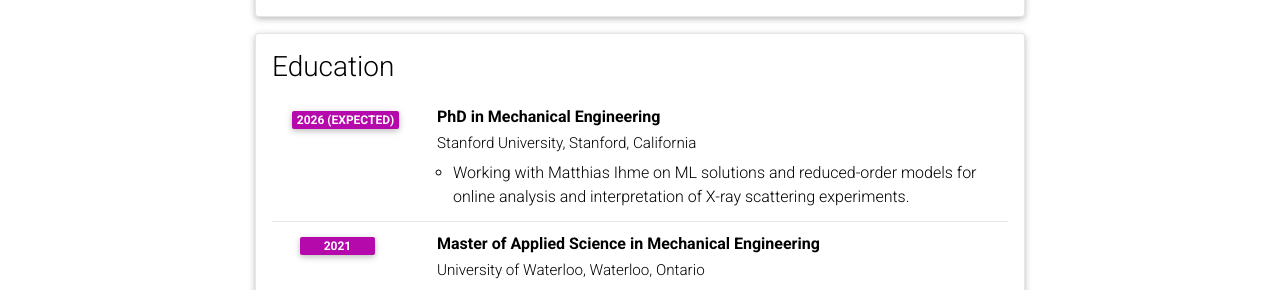
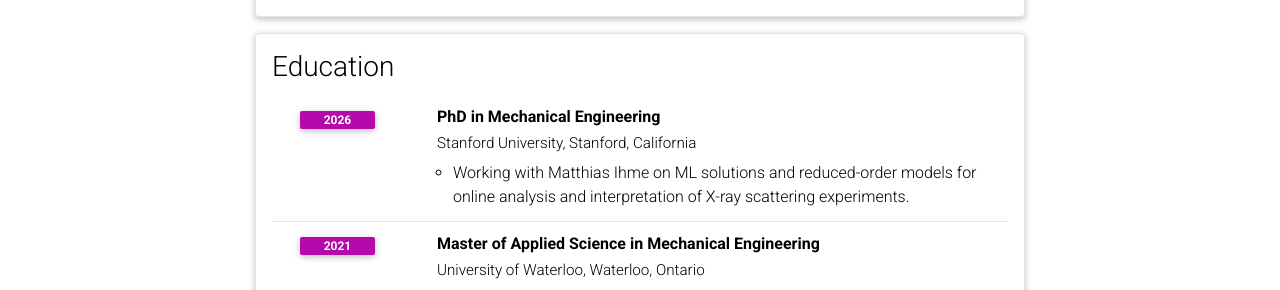
Before and after one commit to kyounes14/kyounes14.github.io, a Jekyll site: the page built from _pages/cv.md, in a window 1280 px wide and 1070 px high. Shown: the part 345-635 px from the top of the window. Built offline with Jekyll 4.4.1, drawn with Linux system fonts in a browser that asks for light colours; comment, search, counter and statistics services are not loaded; a style sheet for code colours, icons or effects is not loaded.

Commit message:
update CV

```diff
--- a/_data/cv.yml
+++ b/_data/cv.yml
@@ -9,7 +9,7 @@
   contents:
     - title: PhD in Mechanical Engineering
       institution: Stanford University, Stanford, California
-      year: 2026 (expected)
+      year: 2026
       description:
         - Working with Matthias Ihme on ML solutions and reduced-order models for online analysis and interpretation of X-ray scattering experiments.
     - title: Master of Applied Science in Mechanical Engineering
```
